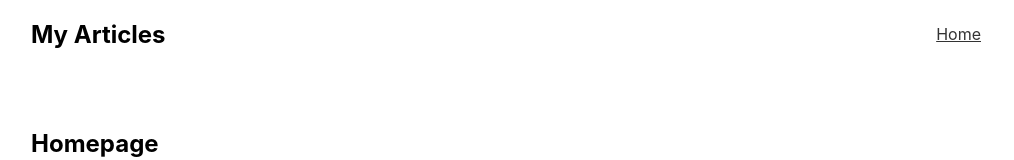
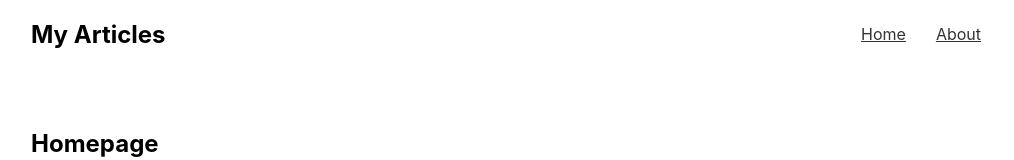
Before and after one commit to gareth-robinson865/multi-page-site, a React (Create React App) app: page / in a window 1280 px wide. Shown: the top 160 px of the page, without its empty margins (129-1143 px from the left). Built offline with nearby package versions, Linux system fonts and the light colour scheme.

Commit message:
Link component created for the About page but does not do anything when clicked other than update the url

```diff
--- a/src/App.js
+++ b/src/App.js
@@ -13,7 +13,8 @@ function App() {
       <BrowserRouter>
         <nav>
           <h1>My Articles</h1>
-          <Link to='/'>Home</Link>
+          <Link to="/">Home</Link>
+          <Link to="/About">About</Link>
         </nav>
         <Switch>
           <Route exact path="/">
```
